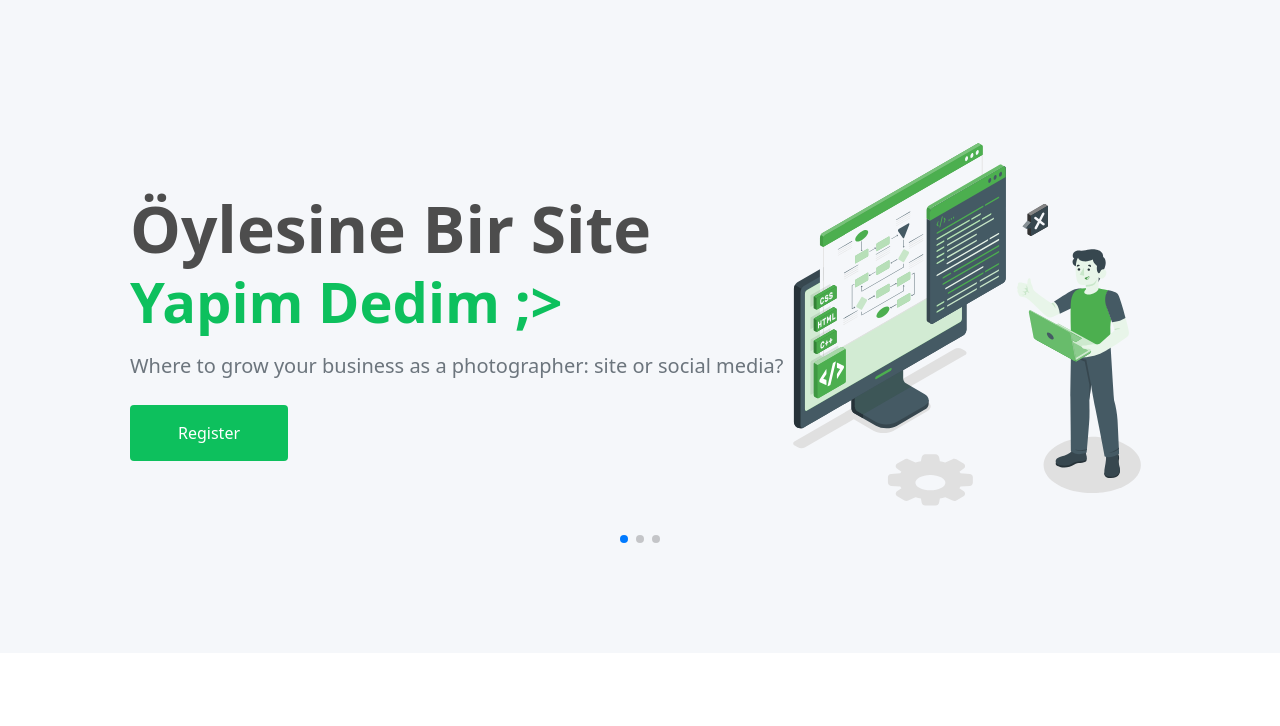
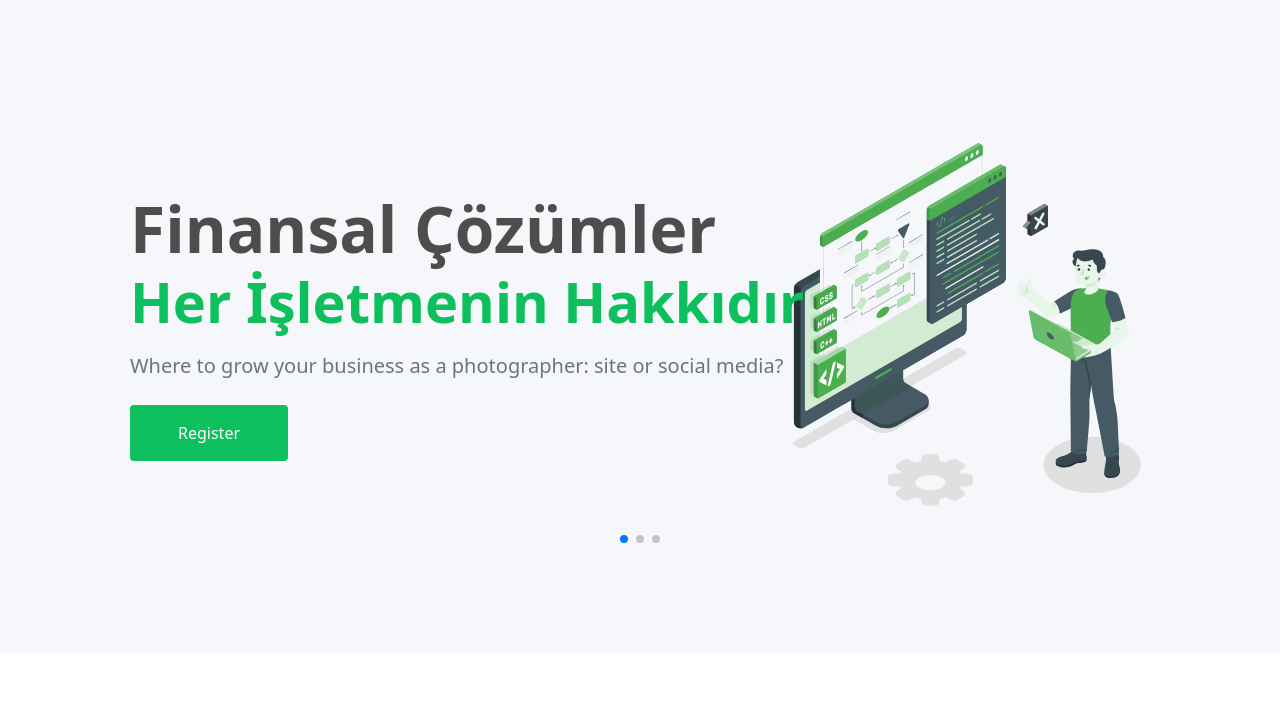
Before and after one commit to 33emre33/my-two-project-boostrap, a plain HTML site: page index.html in a window 1280 px wide. Shown: the part 74-800 px from the top of the page. Drawn offline with nearby package versions, Linux system fonts and the light colour scheme.

Commit message:
banner-baslik-restore

```diff
--- a/index.html
+++ b/index.html
@@ -81,8 +81,8 @@
                             <div class="extra-py py-5">
                                 <div class="left-content-wrapper">
                                     <div class="left-content-header-wrapper">
-                                        <div class="display-3 fw-semibold d-gray-color mb-3">Öylesine Bir Site
-                                            <div class="brand-primary-color display-4 fw-semibold"> Yapim Dedim ;> </div>
+                                        <div class="display-3 fw-semibold d-gray-color mb-3">Finansal Çözümler
+                                            <div class="brand-primary-color display-4 fw-semibold"> Her İşletmenin Hakkıdır </div>
                                         </div>
 
                                     </div>
```
